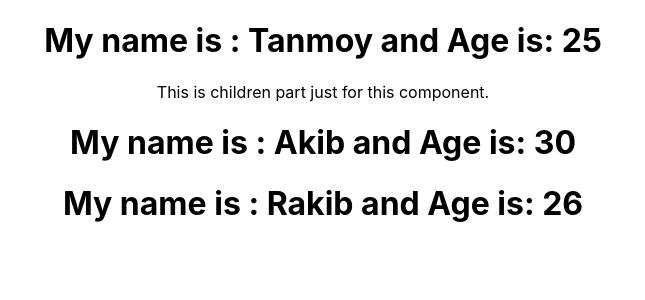
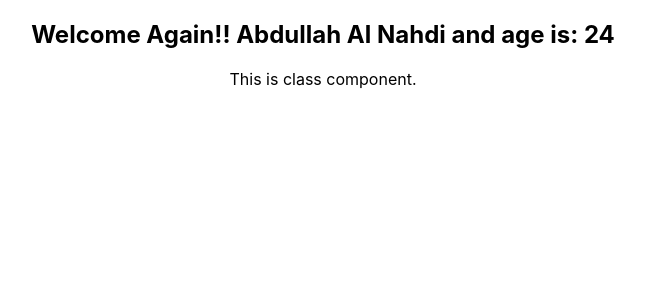
Before and after one commit to tnmy2426/first_react_app, a React (Create React App) app: page / in a window 1280 px wide. Shown: the top 300 px of the page, without its empty margins (317-962 px from the left). Built offline with nearby package versions, Linux system fonts and the light colour scheme.

Commit message:
Props using in Class Based Component

```diff
--- a/src/App.js
+++ b/src/App.js
@@ -1,18 +1,19 @@
 import React from 'react';
 // import logo from './logo.svg';
 import './App.css';
-import Hello from './components/Hello'
+// import Hello from './components/Hello'
 // import Navbar from './components/Navbar';
-// import Welcome from './components/Welcome';
+import Welcome from './components/Welcome';
 
 function App() {
   return (
     <div className="App">
-      <Hello name='Tanmoy' age='25'>This is children part just for this component.</Hello>
+      {/* <Hello name='Tanmoy' age='25'>This is children part just for this component.</Hello>
       <Hello name='Akib' age='30' />
-      <Hello name='Rakib' age='26' />
+      <Hello name='Rakib' age='26' /> */}
 
-      {/* <Welcome /> */}
+      <Welcome name='Abdullah Al Nahdi' age='24' />
+
       {/* <Navbar /> */}
     </div>
   );
--- a/src/components/Welcome.js
+++ b/src/components/Welcome.js
@@ -4,7 +4,7 @@ class Welcome extends Component {
     render() {
         return (
             <div>
-                <h2> Welcome Again!!</h2>
+                <h2> Welcome Again!! { this.props.name } and age is: {this.props.age}</h2>
                 <p>This is class component.</p>
             </div>
         )
```
